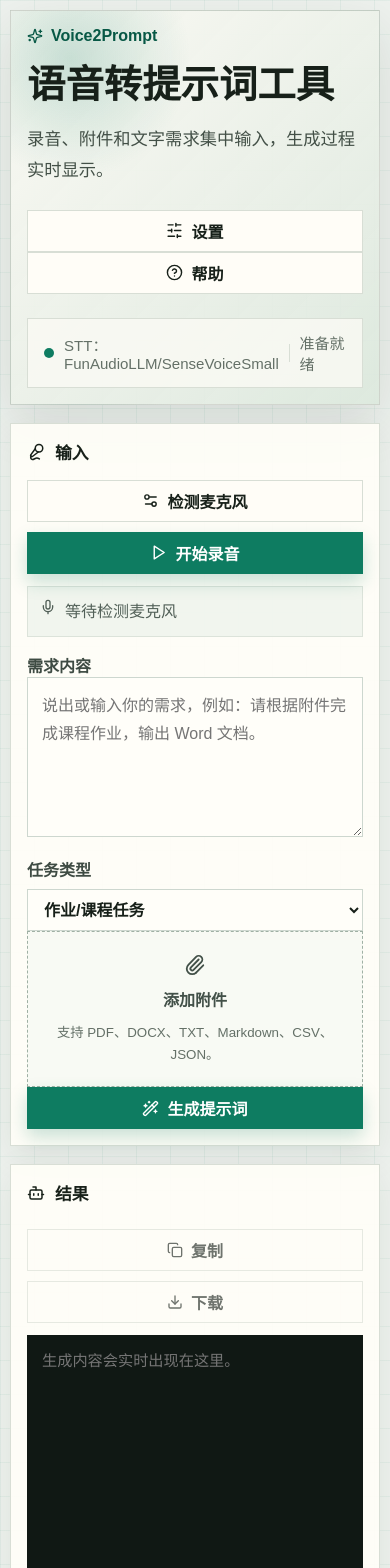
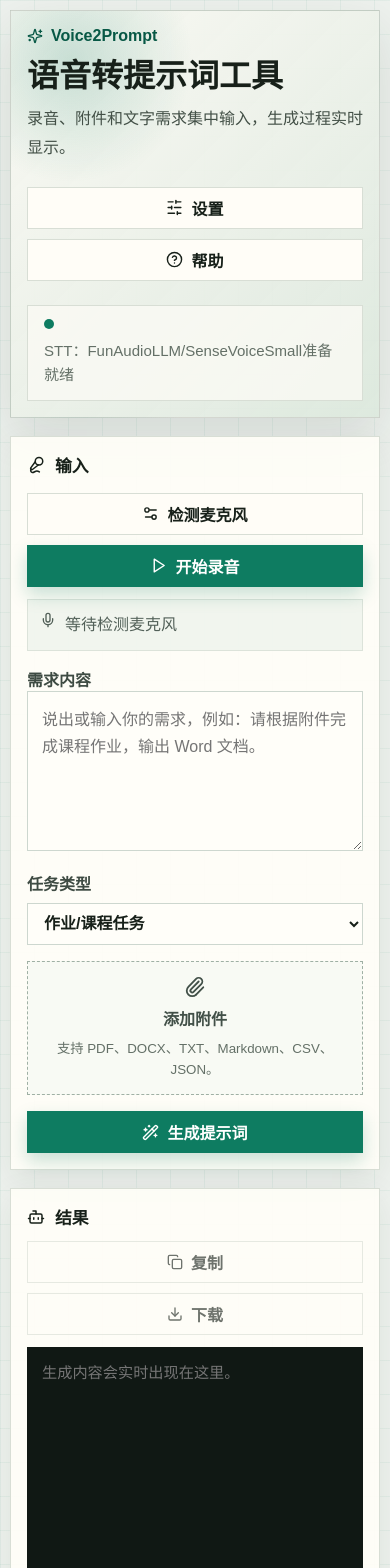
Before and after one commit to AlanWPY/Voice2prompt, a React (Vite) app: page / in a window 390 px wide. Shown: the top 1568 px of the page. Built offline with nearby package versions, Linux system fonts and the light colour scheme.

Commit message:
Simplify UI and stream prompt output: src/styles.css

```diff
--- a/src/styles.css
+++ b/src/styles.css
@@ -470,6 +470,109 @@ select {
   color: #405047;
 }
 
+.compact-hero {
+  grid-template-columns: minmax(0, 1fr) auto;
+  min-height: 160px;
+  align-items: center;
+  padding: 24px;
+}
+
+.compact-hero h1 {
+  max-width: none;
+  margin-top: 12px;
+  font-size: clamp(2rem, 4vw, 3.6rem);
+  line-height: 1.04;
+}
+
+.compact-hero p {
+  margin-top: 12px;
+  font-size: 1rem;
+}
+
+.hero-tools {
+  display: flex;
+  gap: 10px;
+  justify-content: flex-end;
+  align-items: center;
+}
+
+.focused-workspace {
+  grid-template-columns: minmax(360px, 0.9fr) minmax(0, 1.1fr);
+}
+
+.focused-workspace .voice-panel {
+  align-self: start;
+}
+
+.generate-btn {
+  width: 100%;
+  margin-top: 16px;
+}
+
+.compact-upload {
+  min-height: 104px;
+  margin-top: 16px;
+  padding: 14px;
+}
+
+.compact-list {
+  max-height: 150px;
+  overflow: auto;
+  padding-right: 2px;
+}
+
+.inline-toolbar {
+  margin-top: 0;
+}
+
+.output-panel {
+  min-height: 0;
+}
+
+.focused-workspace .prompt-output {
+  min-height: 560px;
+}
+
+.modal-backdrop {
+  position: fixed;
+  inset: 0;
+  z-index: 50;
+  display: grid;
+  place-items: center;
+  padding: 20px;
+  background: rgba(13, 22, 16, 0.42);
+  backdrop-filter: blur(6px);
+}
+
+.modal-panel {
+  width: min(760px, 100%);
+  max-height: min(760px, calc(100vh - 40px));
+  overflow: auto;
+  border: 1px solid var(--line);
+  background: var(--paper);
+  box-shadow: 0 24px 80px rgba(10, 24, 16, 0.28);
+  padding: 20px;
+}
+
+.modal-head {
+  display: flex;
+  align-items: center;
+  justify-content: space-between;
+  gap: 12px;
+  margin-bottom: 16px;
+}
+
+.modal-head .panel-title {
+  margin-bottom: 0;
+}
+
+.help-steps {
+  display: grid;
+  gap: 12px;
+  color: #405047;
+  line-height: 1.75;
+}
+
 .spin {
   animation: spin 0.8s linear infinite;
 }
@@ -488,6 +591,10 @@ select {
   .hero,
   .workspace {
     grid-template-columns: 1fr;
+  }
+
+  .hero-tools {
+    justify-content: flex-start;
   }
 
   .hero {
@@ -527,7 +634,8 @@ select {
 
   .output-actions,
   .mic-actions,
-  .result-toolbar {
+  .result-toolbar,
+  .hero-tools {
     display: grid;
     grid-template-columns: 1fr;
   }
@@ -541,4 +649,27 @@ select {
   .prompt-output {
     min-height: 360px;
   }
+
+  .focused-workspace .prompt-output {
+    min-height: 420px;
+  }
+
+  .status-strip {
+    align-items: flex-start;
+    flex-wrap: wrap;
+    line-height: 1.6;
+  }
+
+  .status-strip .divider {
+    display: none;
+  }
+
+  .modal-backdrop {
+    padding: 10px;
+  }
+
+  .modal-panel {
+    max-height: calc(100vh - 20px);
+    padding: 16px;
+  }
 }
```
